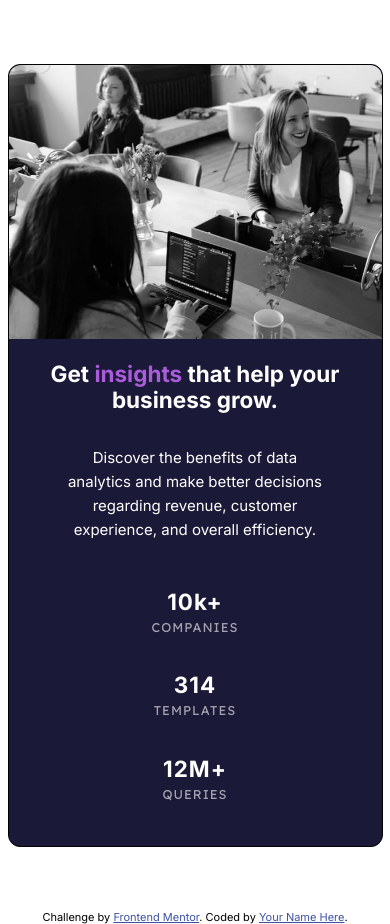
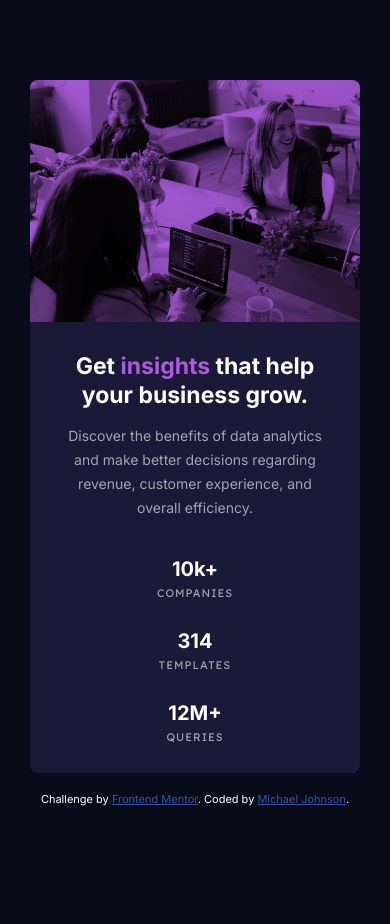
Before and after one commit to mikej321/stats-preview-card-component, a plain HTML site: page index.html in a window 390 px wide. After the commit the page ends 886 px from the top, so only its background shows below. Drawn offline with Linux system fonts and the light colour scheme.

Commit message:
v2 mobile finished
Finished the mobile version and changed much of the html and css to reflect new responsive skills that I have obtained.

```diff
--- a/index.html
+++ b/index.html
@@ -17,27 +17,49 @@
 </head>
 <body>
 
-  <div class="main">
-    <div class="container-main">
+
+      <!-- Main container body that exists solely to flex the attribution into a centered column -->
+  <div class="main-container">
+
+      <!-- Code for the container that has everything in it -->
+    <div class="container">
+
+      <!-- A div was added to place an accent background behind the picture element -->
+        <div class="picture-container">
           <picture>
-        <source srcset="images/image-header-mobile.jpg" />
-        <source media="(min-width: 600px)" srcset="images/image-header-desktop.jpg">
-        <img src="images/image-header-mobile.jpg" alt="A group of people working on a computer while having fun">
+            <source media="(max-width: 599px)" srcset="images/image-header-mobile.jpg" />
+            <source media="(min-width: 600px)" srcset="images/image-header-desktop.jpg" />
+            <img src="images/image-header-mobile.jpg" alt="A group of workers laughing and working around a set of small computers" />
           </picture>
-      <h2>Get <span class="purple">insights</span> that help your business grow.</h2>
-      <p>
-        Discover the benefits of data analytics and make better decisions regarding revenue, customer
-        experience, and overall efficiency.
+        </div>
+
+      <!-- The HTML portion of the page -->
+          <p>Get <span class="insights">insights</span> that help your business grow.</p>
+          <p>Discover the benefits of data analytics and make better decisions
+             regarding revenue, customer experience, and overall efficiency.
           </p>
-      <p class="first-row row-1">10k+ <span class="next-row">Companies</span></p>
-      <p class="first-row row-2">314 <span class="next-row">Templates</span></p>
-      <p class="first-row row-3">12M+ <span class="next-row">Queries</span></p>
+          <div class="preview preview-1">
+            <p>10k+</p>
+            <p>Companies</p>
+          </div>
+          <div class="preview preview-2">
+            <p>314</p>
+            <p>Templates</p>
+          </div>
+          <div class="preview preview-3">
+            <p>12M+</p>
+            <p>Queries</p>
           </div>
     </div>
 
+    <!-- The attribution portion of the card -->
+
     <div class="attribution">
       Challenge by <a href="https://www.frontendmentor.io?ref=challenge" target="_blank">Frontend Mentor</a>.
-    Coded by <a href="#">Your Name Here</a>.
+      Coded by <a href="#">Michael Johnson</a>.
     </div>
+  </div>
+
+
 </body>
 </html>
--- a/style.css
+++ b/style.css
@@ -23,80 +23,90 @@ html {
   margin: 0;
   padding: 0;
   font-family: 'Inter', sans-serif;
-
-
+  font-size: 62.5%;
 }
 
 body {
-  font-size: 15px;
-}
-
-
-
-.container-main {
-  background-color: var(--card-background);
+  background-color: var(--main-background);
   color: var(--main-heading-stats);
-  margin: 4rem auto;
-  display: flex;
-  flex-direction: column;
-  text-align: center;
-  justify-content: center;
-  align-items: center;
-  width: 100%;
-  max-width: 375px;
-  border: 1px solid black;
-  border-radius: 12px;
+  font-size: 1.4rem;
 }
 
 img {
-  width: 100%;
-  max-width: 375px;
-  border-radius: 12px 12px 0 0;
+  border-radius: 8px 8px 0 0;
+  height: 24.23rem;
+  max-width: 100%;
+  mix-blend-mode: multiply;
 }
 
-h1 {
-  width: 15ch;
-  letter-spacing: 1px;
+.main-container {
+  display: flex;
+  flex-direction: column;
+  align-items: center;
+  margin-top: 8rem;
+  max-width: 330px;
+  margin: 8rem auto;
 }
 
-.purple {
-  color: var(--accent);
+.container {
+  display: flex;
+  flex-direction: column;
+  align-items: center;
+  text-align: center;
+  background-color: var(--card-background);
+  border-radius: 8px;
+  margin-bottom: 2rem;
 }
 
-p:first-of-type {
-  line-height: 1.5rem;
-  text-align: center;
-  width: 28ch;
+.picture-container {
+  background-color: var(--accent);
+  border-radius: 8px 8px 0 0;
+  max-height: 24.23rem;
 }
 
-.first-row {
+.container > p:nth-of-type(1) {
+  font-size: 2.3rem;
   font-weight: 700;
-  font-size: 1.4rem;
-  letter-spacing: 1px;
+  max-width: 24rem;
+  line-height: 2.9rem;
+  margin: 3rem 0 0 0;
 }
 
-.row-1 {
-  margin-top: 2rem;
-  margin-bottom: 0.6rem;
+.container > p:nth-of-type(2) {
+  margin-bottom: 1.4rem;
+  line-height: 2.4rem;
+  max-width: calc(23.8rem + 16px);
+  align-self: center;
+  color: var(--stat-headings);
 }
 
-.row-2 {
-  margin-bottom: 0.6rem;
+.preview {
+  display: flex;
+  flex-direction: column;
+  margin-top: 2.4rem;
 }
 
-.row-3 {
+.preview > p:nth-of-type(1) {
+  font-size: 2rem;
+  font-weight: 700;
+  margin: 0;
+}
+
+.preview > p:nth-of-type(2) {
+  letter-spacing: 1px;
+  font-size: 1.1rem;
+  font-family: var(--lexend-font);
+  text-transform: uppercase;
+  color: var(--stat-headings);
+  margin: 0.6rem;
+}
+
+.preview-3 {
   margin-bottom: 2.4rem;
 }
 
 
 
-.next-row {
-  font-size: 0.8rem;
-  line-height: 1.6rem;
-  font-family: var(--lexend-font);
-  letter-spacing: 1px;
-  text-transform: uppercase;
-  color: var(--stat-headings);
-  font-weight: 400;
-  display: block;
+.insights {
+  color: var(--accent);
 }
```
Lines whose indentation alone changed are shown as unchanged.
